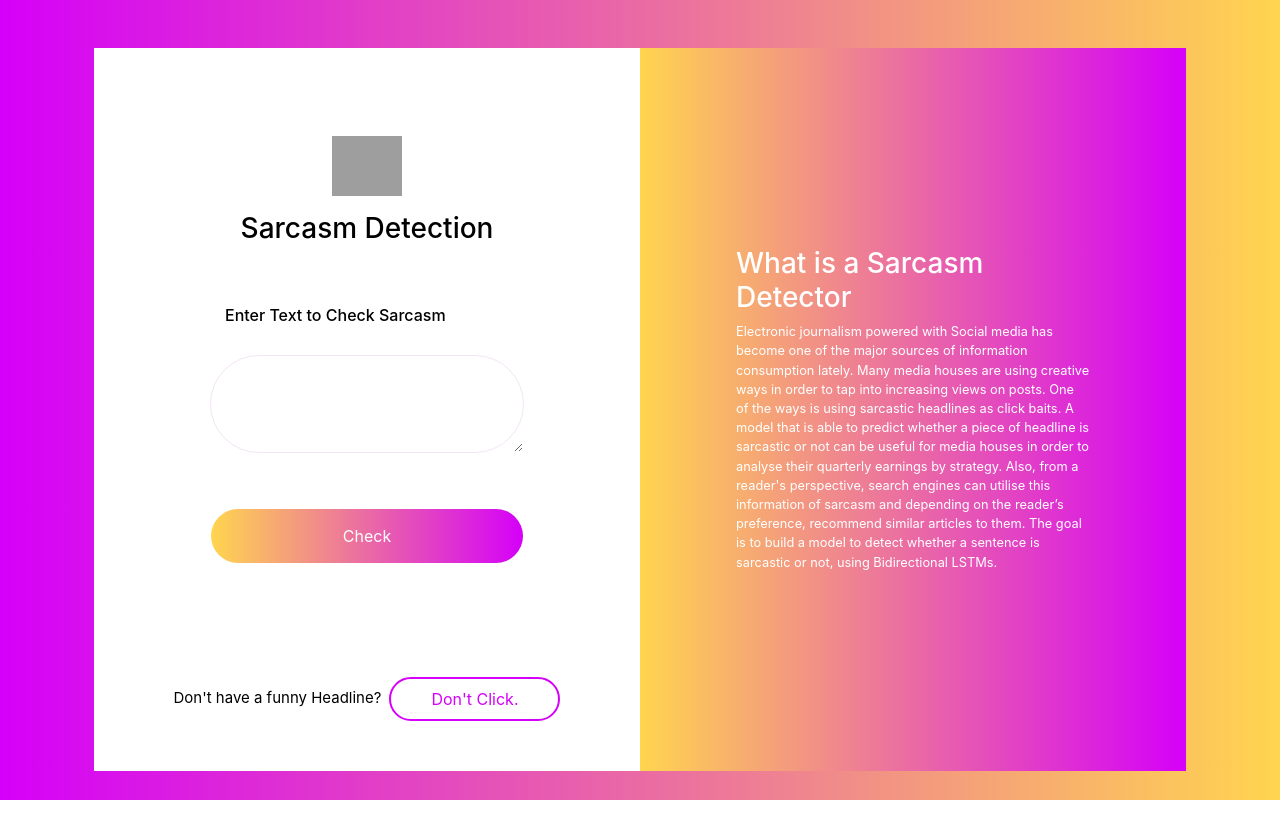
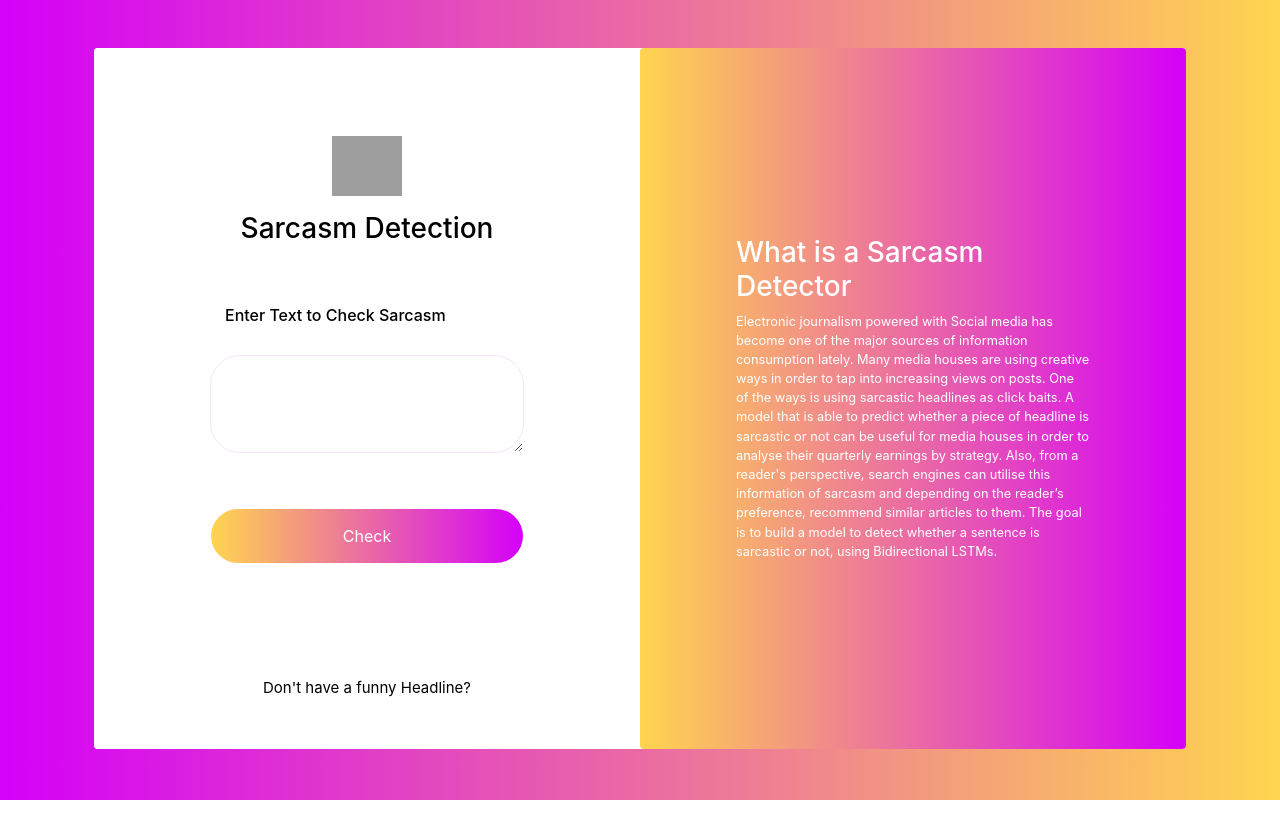
Before and after one commit to thesaahilraj/Sarcasm-detector, a Flask app: page / in a window 1280 px wide. Run offline with Flask 2, Linux system fonts and the light colour scheme; some libraries are stand-ins or nearby versions; grey boxes are pictures that could not be loaded.

Commit message:
clean up

```diff
--- a/app.py
+++ b/app.py
@@ -1,7 +1,6 @@
 from flask import Flask, render_template, request
 from tensorflow.keras.preprocessing.text import one_hot
 from tensorflow.keras.preprocessing.sequence import pad_sequences
-import pickle
 
 from tensorflow import keras
 model = keras.models.load_model('sarcasm-detector.h5')
@@ -17,9 +16,6 @@
 @app.route('/predict', methods=['POST'])
 def predict():
 
-    # Filename = "sarcasm-detector.pkl"
-    # with open(Filename, 'rb') as file:
-    #   model = pickle.load(file)
 
     text = request.form['text']
     textlen = len(text)
@@ -32,7 +28,7 @@
         ans = "Sarcastic"
     else:
         ans = "Not Sarcastic"
-    return render_template('output.html', text=text, prediction=prediction, ans=ans)
+    return render_template('output.html', text=text, prediction=prediction[0], ans=ans)
 
 
 if __name__ == "__main__":
--- a/static/index.css
+++ b/static/index.css
@@ -9,7 +9,7 @@
 input,
 textarea {
   background-color: #F3E5F5;
-  border-radius: 50px !important;
+  border-radius: 30px !important;
   padding: 12px 15px 12px 15px !important;
   width: 100%;
   box-sizing: border-box;
@@ -38,7 +38,7 @@
 }
 
 .card {
-  border-radius: 0;
+  border-radius: 5;
   border: none
 }
 
--- a/template/input.html
+++ b/template/input.html
@@ -26,7 +26,7 @@
                       </div>
                   </div>
                   <div class="bottom text-center mb-4">
-                      <p href="#" class="sm-text mx-auto mb-3">Don't have a funny Headline?<button class="btn btn-white ml-2">Don't Click.</button></p>
+                      <p href="#" class="sm-text mx-auto mb-3">Don't have a funny Headline?</p>
                   </div>
               </div>
               <div class="card card2">
--- a/template/output.html
+++ b/template/output.html
@@ -15,12 +15,12 @@
                           <div class="row justify-content-center px-3 mb-3"> <img id="logo" src="https://i.imgur.com/CgNq358.jpeg"> </div>
                           <h3 class="mb-5 text-center heading">Sarcasm Detection</h3>
                           <h6 class="msg-info">Text Entered:<br>{{text}}</h6>
-                          <h6 class="msg-info">Prediction:<br><br>{{prediction}}</h6>
-                          <h6 class="msg-info">Final Status:<br><br>{{ans}}</h6>
+                          <h6 class="msg-info">Prediction:<br>{{prediction}}</h6>
+                          <h6 class="msg-info">Final Status:<br>{{ans}}</h6>
                       </div>
                   </div>
                   <div class="bottom text-center mb-4">
-                      <p href="#" class="sm-text mx-auto mb-3">Don't have a funny Headline?<button class="btn btn-white ml-2">Don't Click.</button></p>
+                      <p href="#" class="sm-text mx-auto mb-3">Don't have a funny Headline?</p>
                   </div>
               </div>
               <div class="card card2">
```
